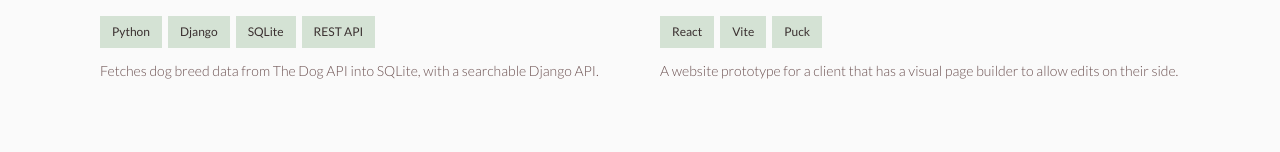
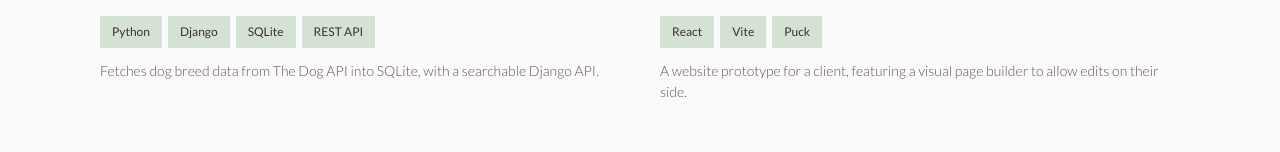
Before and after one commit to Jessbess228/Website, a React (Vite) app: page / in a window 1280 px wide. Shown: the part 1233-1385 px from the top of the page. Built offline with nearby package versions, Linux system fonts and the light colour scheme.

Commit message:
updated descriptions

```diff
--- a/src/data/projects.ts
+++ b/src/data/projects.ts
@@ -17,15 +17,15 @@ export const projects: Project[] = [
       'Fetches dog breed data from The Dog API into SQLite, with a searchable Django API.',
     stack: ['Python', 'Django', 'SQLite', 'REST API'],
     body: [
-      'This project fetches dog profiles from The Dog API, stores them in SQLite via the Django ORM, and exposes a searchable REST API for the portfolio.',
-      'A background job re-queries the Dog API on a code-configured interval so the collection grows over time instead of being wiped each run.',
+      'This project fetches dog profiles from a public API called The Dog API, it then stores them in SQLite via the Django ORM. It then exposes a searchable REST API with breed info.',
+      'A background script re-queries the Dog API on an interval, handles duplicates and accumulates unique breed data over time.',
     ],
   },
   {
     slug: 'sync',
     title: 'Website Builder',
     summary:
-      'A website prototype for a client that has a visual page builder to allow edits on their side.',
+      'A website prototype for a client, featuring a visual page builder to allow edits on their side.',
     stack: ['React', 'Vite', 'Puck'],
     body: [
       'This is a Vite + React site that uses Puck as a visual layout manager.',
```
